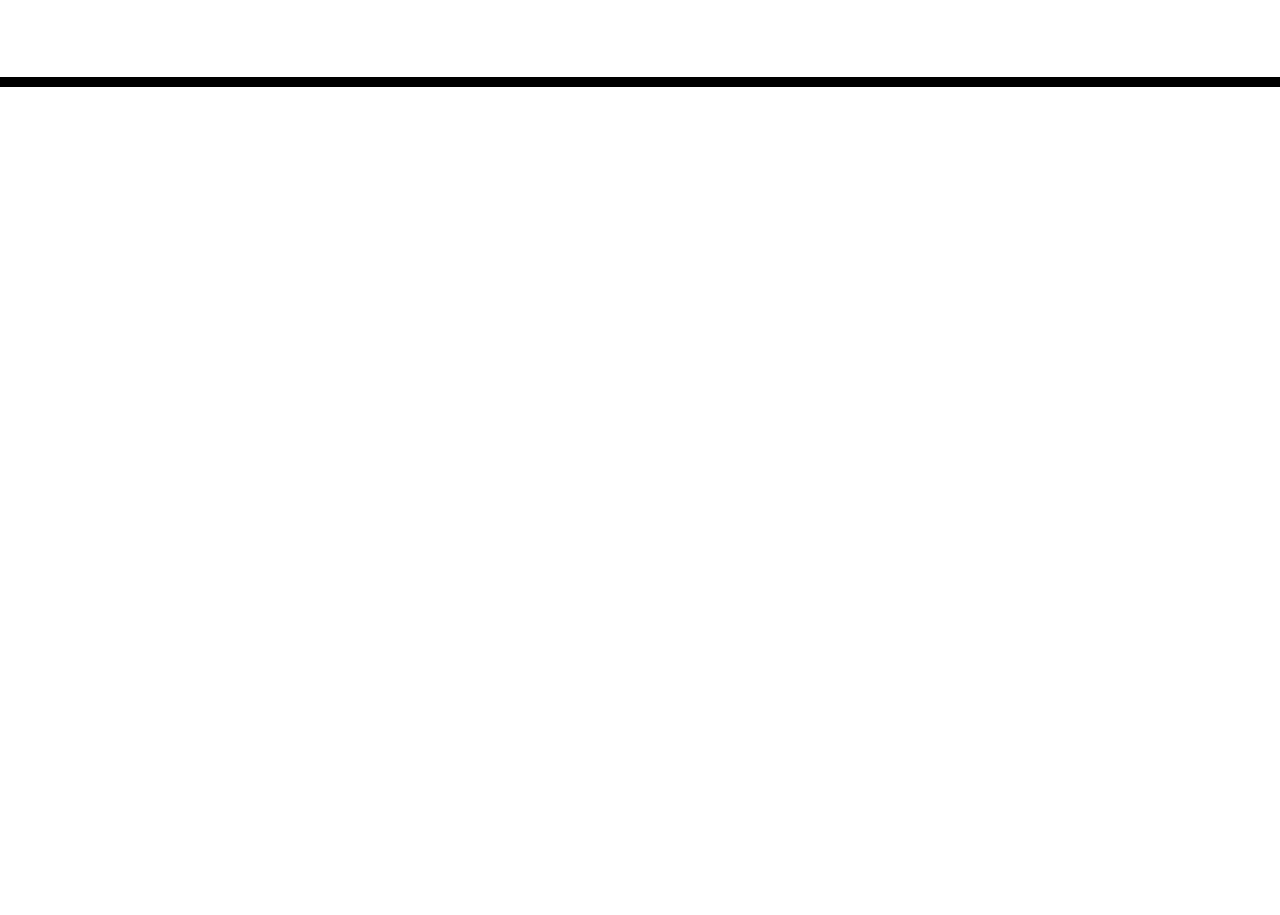
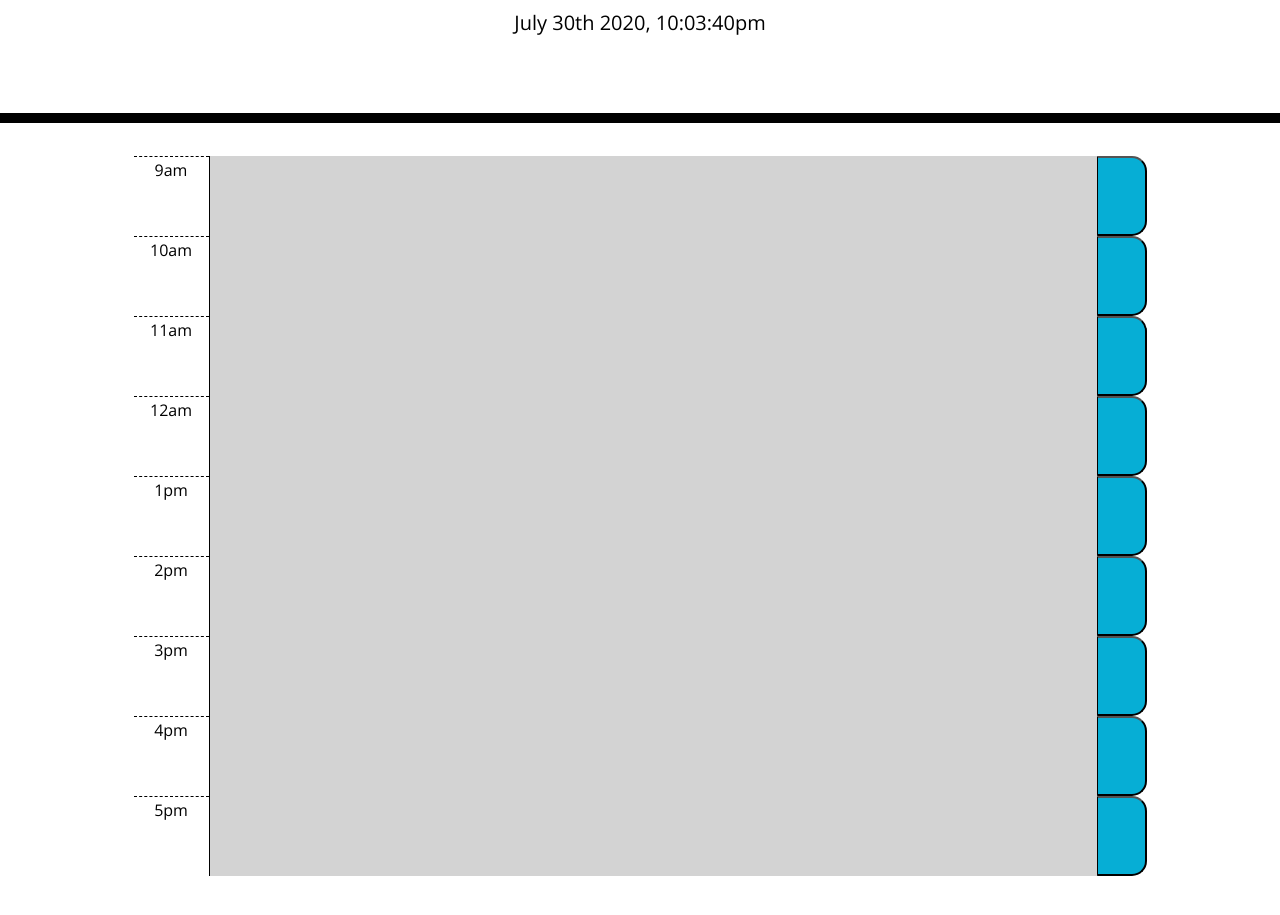
Before and after one commit to melty100/work-scheduler, a plain HTML site: page Develop/index.html in a window 1280 px wide. Shown: the part 181-1096 px from the top of the page. Before the commit the page ends 800 px from the top, so only its background shows below. Drawn offline with nearby package versions, Linux system fonts and the light colour scheme.

Commit message:
changed html to bootstrap grid layout and add js

```diff
--- a/Develop/index.html
+++ b/Develop/index.html
@@ -1,23 +1,14 @@
 <!DOCTYPE html>
 <html lang="en">
+
 <head>
   <meta charset="UTF-8" />
   <meta name="viewport" content="width=device-width, initial-scale=1.0" />
   <meta http-equiv="X-UA-Compatible" content="ie=edge" />
-    <link
-      rel="stylesheet"
-      href="https://stackpath.bootstrapcdn.com/bootstrap/4.3.1/css/bootstrap.min.css"
-    />
-    <link
-      rel="stylesheet"
-      href="https://use.fontawesome.com/releases/v5.8.1/css/all.css"
-      integrity="sha384-50oBUHEmvpQ+1lW4y57PTFmhCaXp0ML5d60M1M7uH2+nqUivzIebhndOJK28anvf"
-      crossorigin="anonymous"
-    />
-    <link
-      href="https://fonts.googleapis.com/css?family=Open+Sans&display=swap"
-      rel="stylesheet"
-    />
+  <link rel="stylesheet" href="https://stackpath.bootstrapcdn.com/bootstrap/4.3.1/css/bootstrap.min.css" />
+  <link rel="stylesheet" href="https://use.fontawesome.com/releases/v5.8.1/css/all.css"
+    integrity="sha384-50oBUHEmvpQ+1lW4y57PTFmhCaXp0ML5d60M1M7uH2+nqUivzIebhndOJK28anvf" crossorigin="anonymous" />
+  <link href="https://fonts.googleapis.com/css?family=Open+Sans&display=swap" rel="stylesheet" />
   <link rel="stylesheet" href="style.css" />
   <title>Work Day Scheduler</title>
 </head>
@@ -30,9 +21,75 @@
   </header>
   <div class="container">
     <!-- Timeblocks go here -->
+
+    <div class="row">
+      <div class="col">
+
+        <div class="d-flex time-block justify-content-center">
+          <div class="hour">9am</div>
+          <textarea id="9am"></textarea>
+          <button class="saveBtn" id="save9am"></button>
+        </div>
+
+        <div class="d-flex time-block justify-content-center">
+          <div class="hour">10am</div>
+          <textarea id="10am"></textarea>
+          <button class="saveBtn" id="save10am"></button>
+        </div>
+
+        <div class="d-flex time-block justify-content-center">
+          <div class="hour">11am</div>
+          <textarea id="11am"></textarea>
+          <button class="saveBtn" id="save11am"></button>
+        </div>
+
+        <div class="d-flex time-block justify-content-center">
+          <div class="hour">12am</div>
+          <textarea id="12pm"></textarea>
+          <button class="saveBtn" id="save12pm"></button>
+        </div>
+
+        <div class="d-flex time-block justify-content-center">
+          <div class="hour">1pm</div>
+          <textarea id="1pm"></textarea>
+          <button class="saveBtn" id="save1pm"></button>
+        </div>
+
+        <div class="d-flex time-block justify-content-center">
+          <div class="hour">2pm</div>
+          <textarea id="2pm"></textarea>
+          <button class="saveBtn" id="save2pm"></button>
+        </div>
+
+        <div class="d-flex time-block justify-content-center">
+          <div class="hour">3pm</div>
+          <textarea id="3pm"></textarea>
+          <button class="saveBtn" id="save3pm"></button>
+        </div>
+
+        <div class="d-flex time-block justify-content-center">
+          <div class="hour">4pm</div>
+          <textarea id="4pm"></textarea>
+          <button class="saveBtn" id="save4pm"></button>
+        </div>
+
+        <div class="d-flex time-block justify-content-center">
+          <div class="hour">5pm</div>
+          <textarea id="5pm"></textarea>
+          <button class="saveBtn" id="save5pm"></button>
+        </div>
+
+        <div class="footer"></div>
+      </div>
+    </div>
+
+
+
   </div>
 
   <script src="https://code.jquery.com/jquery-3.4.1.min.js"></script>
   <script src="https://cdnjs.cloudflare.com/ajax/libs/moment.js/2.24.0/moment.min.js"></script>
+  <script src="script.js"></script>
 </body>
+
 </html>
--- /dev/null
+++ b/Develop/script.js
@@ -0,0 +1,80 @@
+
+//Represents an hour in our schedule and text describing an event at that time
+class Record {
+    constructor(hour, text){
+        this.hour = hour;
+        this.text = text;
+    }
+}
+
+//Used to compare temporal difference of our timeblocks
+var everyHour = ["12am", "1am", "2am", "3am", "4am", "5am", "6am", "7am", "8am", "9am", "10am", "11am",
+                    "12pm", "1pm", "2pm", "3pm", "4pm", "5pm", "6pm", "7pm", "8pm", "9pm", "10pm", "11pm"];
+
+var timer = setInterval(checkTime, 1000);
+
+
+$(".saveBtn").click(function() {
+
+    //Slices off 'save' portion of our button id string. The result is used to
+    //select the textarea related to that button and form a new record.
+    let textAreaId = this.id.slice(4, this.id.length);
+    let text = $("#" + textAreaId).val();
+    let r = new Record(textAreaId, text);
+    let schedule = localStorage.getItem("Schedule");
+
+    //If we dont have a schedule in local storage, then we create it here
+    if(schedule == null){
+        schedule = [r];
+    }
+    else {
+        schedule = JSON.parse(schedule);
+        //If we have a record stored for a specific hour, find and write over it;
+        let i = 0;
+        while(i < schedule.length && r.hour != schedule[i].hour){i++}
+
+        i < schedule.length ? schedule[i].text = text : schedule.push(r);
+    }
+
+    localStorage.setItem("Schedule", JSON.stringify(schedule));
+})
+
+function checkTime() {
+
+    //Update time on jumbotron
+    $("#currentDay").text(moment().format('MMMM Do YYYY, h:mm:ssa'));
+
+    let hour = moment().format('ha');
+    let hourIndex = everyHour.indexOf(hour);
+
+    //Update textarea background colors
+    for(let i = 0; i < everyHour.length; i++){
+
+        let id = "#" + everyHour[i];
+
+        if(i < hourIndex){
+            $(id).removeClass("present");
+            $(id).addClass("past");
+        }
+        else if(i == hourIndex){
+            $(id).removeClass("future");
+            $(id).addClass("present");
+        }
+        else if(i > hourIndex){
+            $(id).addClass("future");
+        }
+    }
+}
+
+function renderSchedule() {
+
+    let schedule = JSON.parse(localStorage.getItem("Schedule"));
+
+    for (record of schedule){
+        let textAreaId = "#" + record.hour;
+        $(textAreaId).text(record.text);
+    }
+
+}
+
+renderSchedule()
--- a/Develop/style.css
+++ b/Develop/style.css
@@ -2,6 +2,11 @@ body {
   font-family: 'Open Sans', sans-serif;
   font-size: 16px;
   line-height: 1;
+}
+
+.footer {
+  margin-top: 100px;
+  height: 10px;
 }
 
 textarea{
@@ -11,6 +16,7 @@ textarea{
   color: #000000;
   border-left: 1px solid black;
   padding: 10px;
+  width: 80%;
 }
 
 .jumbotron {
@@ -28,10 +34,10 @@ textarea{
 .time-block{
   text-align: center;
   border-radius: 15px;
+  height: 80px;
 }
 
 .row {
-  white-space: pre-wrap;
   height: 80px;
   border-top: 1px solid white;;
 }
@@ -40,6 +46,8 @@ textarea{
   background-color: #ffffff;
   color: #000000;
   border-top: 1px dashed #000000;
+  padding: 5px;
+  width: 75px;
 }
 
 .past {
@@ -63,6 +71,7 @@ textarea{
   border-bottom-right-radius: 15px;
   background-color: #06AED5;
   color: white;
+  min-width: 50px;
 }
 
 .saveBtn i:hover {
```
Lines whose indentation alone changed are shown as unchanged.
